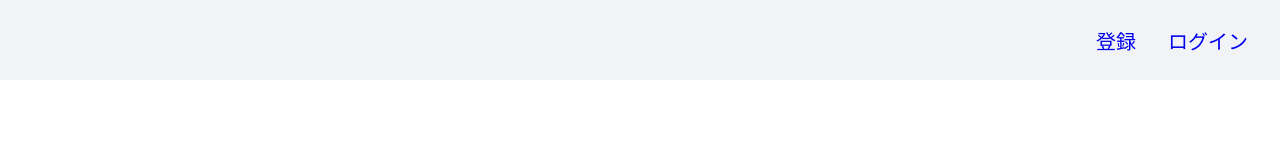
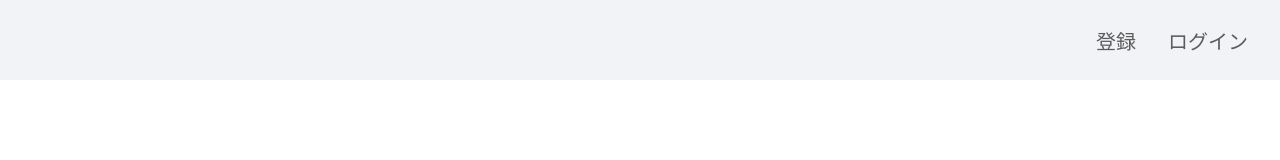
Before and after one commit to TH-takahirohara/reading_record_client, a Next.js app: page / in a window 1280 px wide. Shown: the top 160 px of the page. Built offline with nearby package versions, Linux system fonts and the light colour scheme.

Commit message:
ヘッダー領域のリンクのスタイル調整

```diff
--- a/src/features/common/components/root_wrapper_component.module.scss
+++ b/src/features/common/components/root_wrapper_component.module.scss
@@ -18,6 +18,12 @@
   font-size: 20px;
 }
 
+.link {
+  color: #5c5c5c;
+  cursor: pointer;
+  font-size: 20px;
+}
+
 .main {
   display: flex;
   flex-direction: column;
--- a/src/features/common/components/root_wrapper_component.tsx
+++ b/src/features/common/components/root_wrapper_component.tsx
@@ -8,8 +8,12 @@ export const RootWrapperComponent = (props: React.PropsWithChildren) => {
     <>
       <div className={styles.header}>
         <div className={styles.linkArea}>
-          <Link href='/register'>登録</Link>
-          <Link href='/login'>ログイン</Link>
+          <Link className={styles.link} href='/register'>
+            登録
+          </Link>
+          <Link className={styles.link} href='/login'>
+            ログイン
+          </Link>
         </div>
       </div>
       <main className={styles.main}>{children}</main>
```
